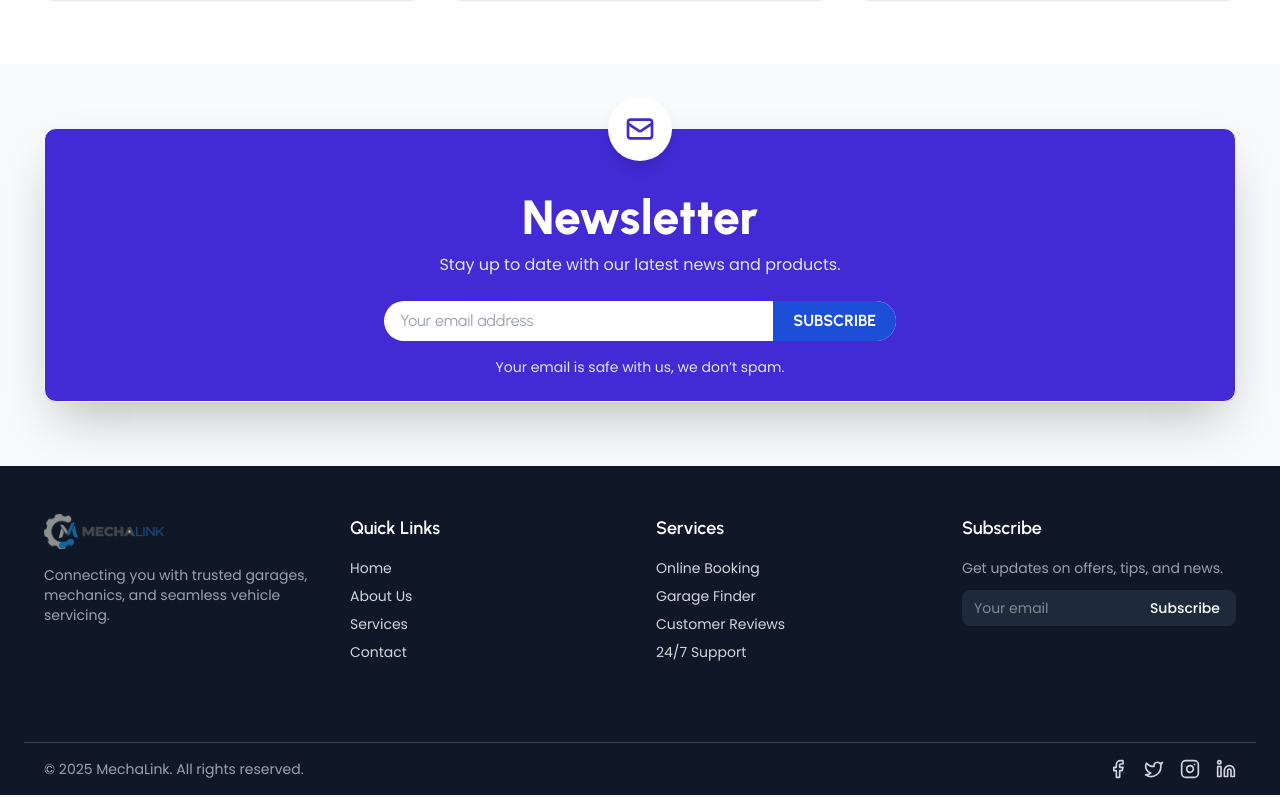
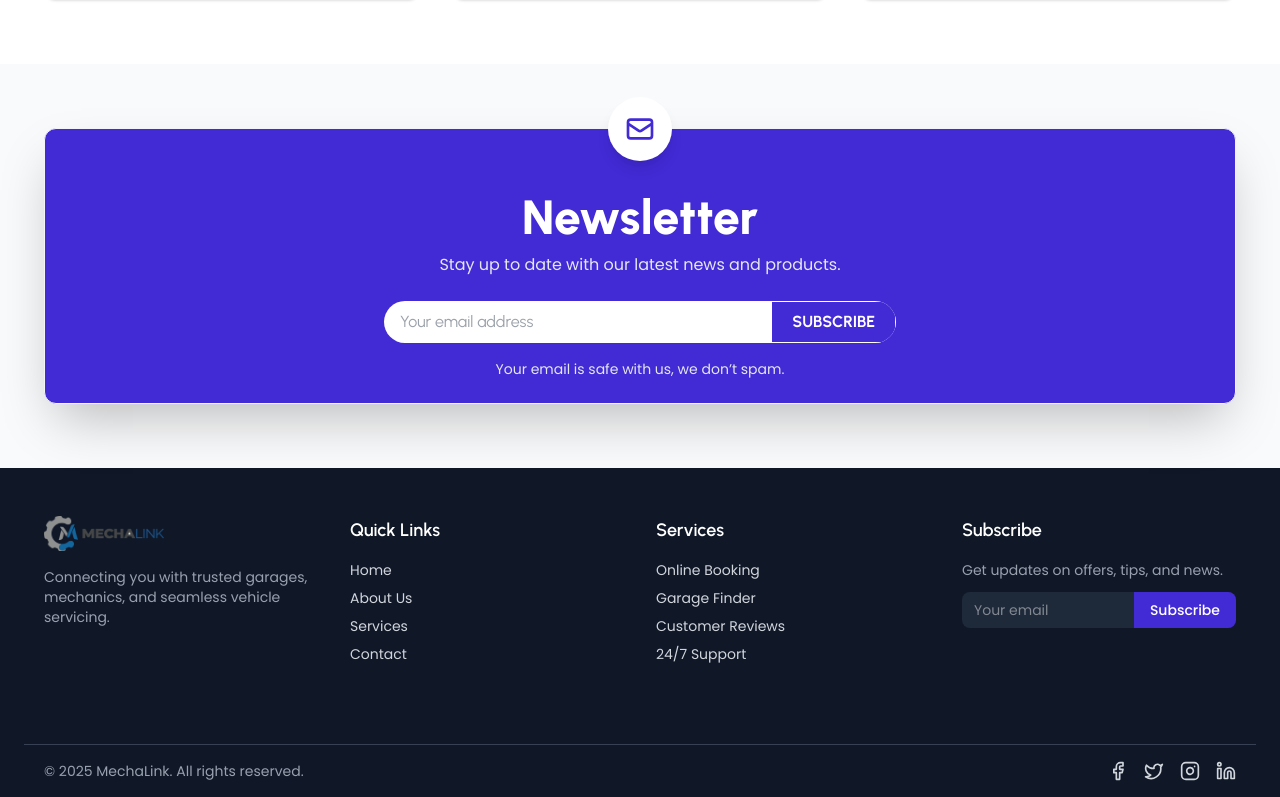
Before and after one commit to Alireja-khan/Mecha-Link, a Next.js app: page / in a window 1280 px wide. Shown: the part 7284-8081 px from the top of the page. Built offline with nearby package versions, Linux system fonts and the light colour scheme.

Commit message:
change the footer button design

```diff
--- a/src/app/Components/Footer.jsx
+++ b/src/app/Components/Footer.jsx
@@ -67,7 +67,7 @@ const Footer = () => {
             />
             <button
               type="submit"
-              className="bg-purple px-4 py-2 text-white text-sm font-medium hover:bg-primary/90 transition cursor-pointer"
+              className="bg-primary px-4 py-2 text-white text-sm font-medium hover:bg-primary/70 transition cursor-pointer"
             >
               Subscribe
             </button>
@@ -82,16 +82,16 @@ const Footer = () => {
             © {new Date().getFullYear()} MechaLink. All rights reserved.
           </p>
           <div className="flex space-x-4">
-            <a href="#" className="hover:text-purple transition">
+            <a href="#" className="hover:text-primary transition">
               <Facebook className="h-5 w-5" />
             </a>
-            <a href="#" className="hover:text-purple transition">
+            <a href="#" className="hover:text-primary transition">
               <Twitter className="h-5 w-5" />
             </a>
-            <a href="#" className="hover:text-purple transition">
+            <a href="#" className="hover:text-primary transition">
               <Instagram className="h-5 w-5" />
             </a>
-            <a href="#" className="hover:text-purple transition">
+            <a href="#" className="hover:text-primary transition">
               <Linkedin className="h-5 w-5" />
             </a>
           </div>
--- a/src/app/Components/Newsletter.jsx
+++ b/src/app/Components/Newsletter.jsx
@@ -56,7 +56,7 @@ export default function Newsletter() {
             />
             <button
               type="submit"
-              className="bg-[#1D4ED8] px-5 py-2 text-white font-bold cursor-pointer transition-colors duration-300 hover:bg-primary"
+              className="border px-5 py-2 text-white font-bold cursor-pointer transition-colors duration-300 bg-primary"
             >
               SUBSCRIBE
             </button>
```
Also changed, not shown: 1 other file (tests, documents, lock files or other folders).
